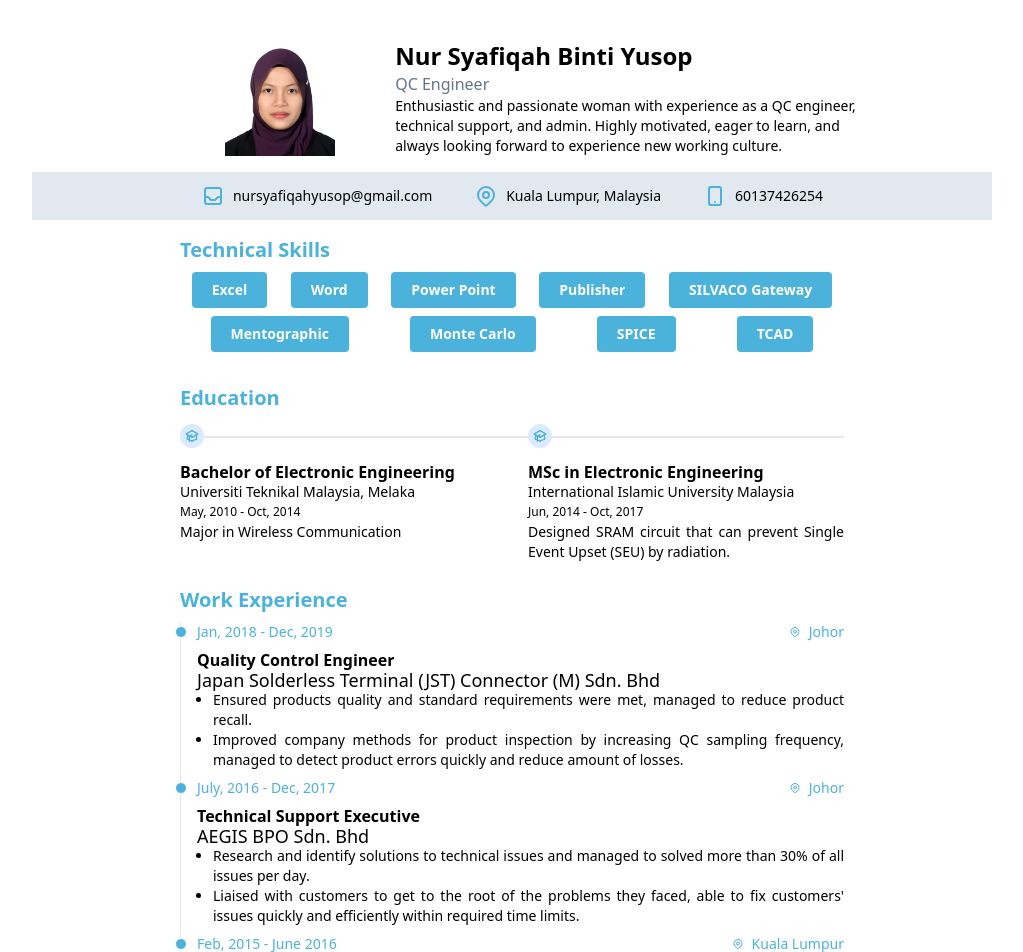
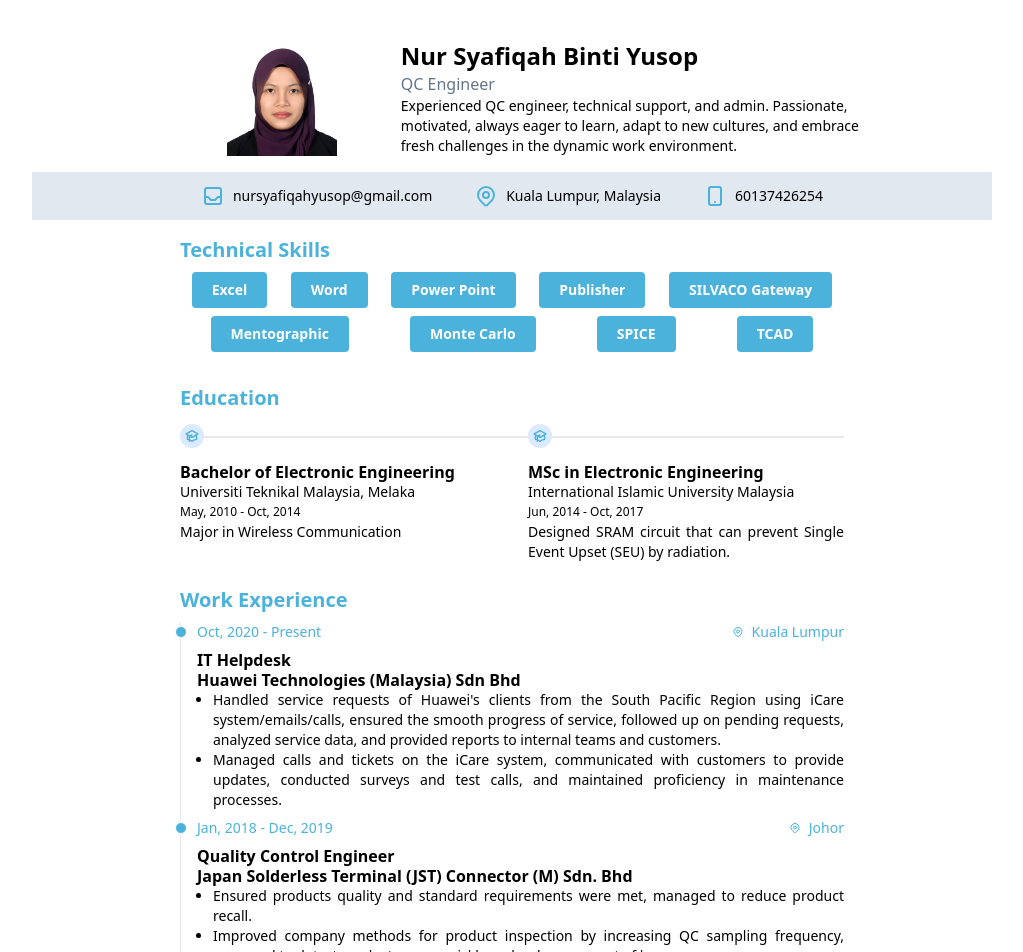
Before and after one commit to fakhruz3105/resume-vue, a Vue app: page / in a window 1280 px wide. Shown: the top 952 px of the page, without its empty margins (128-1151 px from the left). Built offline with nearby package versions, Linux system fonts and the light colour scheme.

Commit message:
Add huawei in work experience

```diff
--- a/src/App.vue
+++ b/src/App.vue
@@ -20,7 +20,7 @@ const showBorder = ref(false)
       <div class="flex flex-col justify-start py-4">
         <span class="text-2xl font-bold">Nur Syafiqah Binti Yusop</span>
         <span class="text-base text-slate-500">QC Engineer</span>
-        <span class="text-sm">Enthusiastic and passionate woman with experience as a QC engineer, technical support, and admin. Highly motivated, eager to learn, and always looking forward to experience new working culture.</span>
+        <span class="text-sm">Experienced QC engineer, technical support, and admin. Passionate, motivated, always eager to learn, adapt to new cultures, and embrace fresh challenges in the dynamic work environment.</span>
       </div>
     </div>
     <div
@@ -91,6 +91,28 @@ const showBorder = ref(false)
         <li class="ml-4">
           <div class="absolute w-3 h-3 primary-bg rounded-full mt-1 -left-1.5 border border-white"></div>
           <div class="flex justify-between items-center mb-2 primary-text text-sm">
+            <span class="leading-5">Oct, 2020 - Present</span>
+            <div class="flex items-center">
+              <svg class="w-3 h-3 mr-2" fill="none" stroke="currentColor" viewBox="0 0 24 24" xmlns="http://www.w3.org/2000/svg"><path stroke-linecap="round" stroke-linejoin="round" stroke-width="2" d="M17.657 16.657L13.414 20.9a1.998 1.998 0 01-2.827 0l-4.244-4.243a8 8 0 1111.314 0z"></path><path stroke-linecap="round" stroke-linejoin="round" stroke-width="2" d="M15 11a3 3 0 11-6 0 3 3 0 016 0z"></path></svg>
+              <span>Kuala Lumpur</span>
+            </div>
+          </div>
+          <div class="flex flex-col">
+            <span class="leading-5 text-base font-bold">IT Helpdesk</span>
+            <span class="leading-5 text-base font-semibold">Huawei Technologies (Malaysia) Sdn Bhd</span>
+            <ul class="list-disc pl-4 text-sm text-justify">
+              <li>
+                Handled service requests of Huawei's clients from the South Pacific Region using iCare system/emails/calls, ensured the smooth progress of service, followed up on pending requests, analyzed service data, and provided reports to internal teams and customers.
+              </li>
+              <li>
+                Managed calls and tickets on the iCare system, communicated with customers to provide updates, conducted surveys and test calls, and maintained proficiency in maintenance processes.
+              </li>
+            </ul>
+          </div>
+        </li>
+        <li class="ml-4">
+          <div class="absolute w-3 h-3 primary-bg rounded-full mt-1 -left-1.5 border border-white"></div>
+          <div class="flex justify-between items-center mb-2 primary-text text-sm">
             <span class="leading-5">Jan, 2018 - Dec, 2019</span>
             <div class="flex items-center">
               <svg class="w-3 h-3 mr-2" fill="none" stroke="currentColor" viewBox="0 0 24 24" xmlns="http://www.w3.org/2000/svg"><path stroke-linecap="round" stroke-linejoin="round" stroke-width="2" d="M17.657 16.657L13.414 20.9a1.998 1.998 0 01-2.827 0l-4.244-4.243a8 8 0 1111.314 0z"></path><path stroke-linecap="round" stroke-linejoin="round" stroke-width="2" d="M15 11a3 3 0 11-6 0 3 3 0 016 0z"></path></svg>
@@ -99,7 +121,7 @@ const showBorder = ref(false)
           </div>
           <div class="flex flex-col">
             <span class="leading-5 text-base font-bold">Quality Control Engineer</span>
-            <span class="leading-5 text-lg font-light">Japan Solderless Terminal (JST) Connector (M) Sdn. Bhd</span>
+            <span class="leading-5 text-base font-semibold">Japan Solderless Terminal (JST) Connector (M) Sdn. Bhd</span>
             <ul class="list-disc pl-4 text-sm text-justify">
               <li>
                 Ensured products quality and standard requirements were met, managed to reduce product recall.
@@ -121,7 +143,7 @@ const showBorder = ref(false)
           </div>
           <div class="flex flex-col">
             <span class="leading-5 text-base font-bold">Technical Support Executive</span>
-            <span class="leading-5 text-lg font-light">AEGIS BPO Sdn. Bhd</span>
+            <span class="leading-5 text-base font-semibold">AEGIS BPO Sdn. Bhd</span>
             <ul class="list-disc pl-4 text-sm text-justify">
               <li>
                 Research and identify solutions to technical issues and managed to solved more than 30% of all issues per day.
@@ -143,7 +165,7 @@ const showBorder = ref(false)
           </div>
           <div class="flex flex-col">
             <span class="leading-5 text-base font-bold">Admin</span>
-            <span class="leading-5 text-lg font-light">IIUM Research Management Center</span>
+            <span class="leading-5 text-base font-semibold">IIUM Research Management Center</span>
             <ul class="list-disc pl-4 text-sm text-justify">
               <li>
                 Carried out administrative duties and maintained the research center filing system.
```
